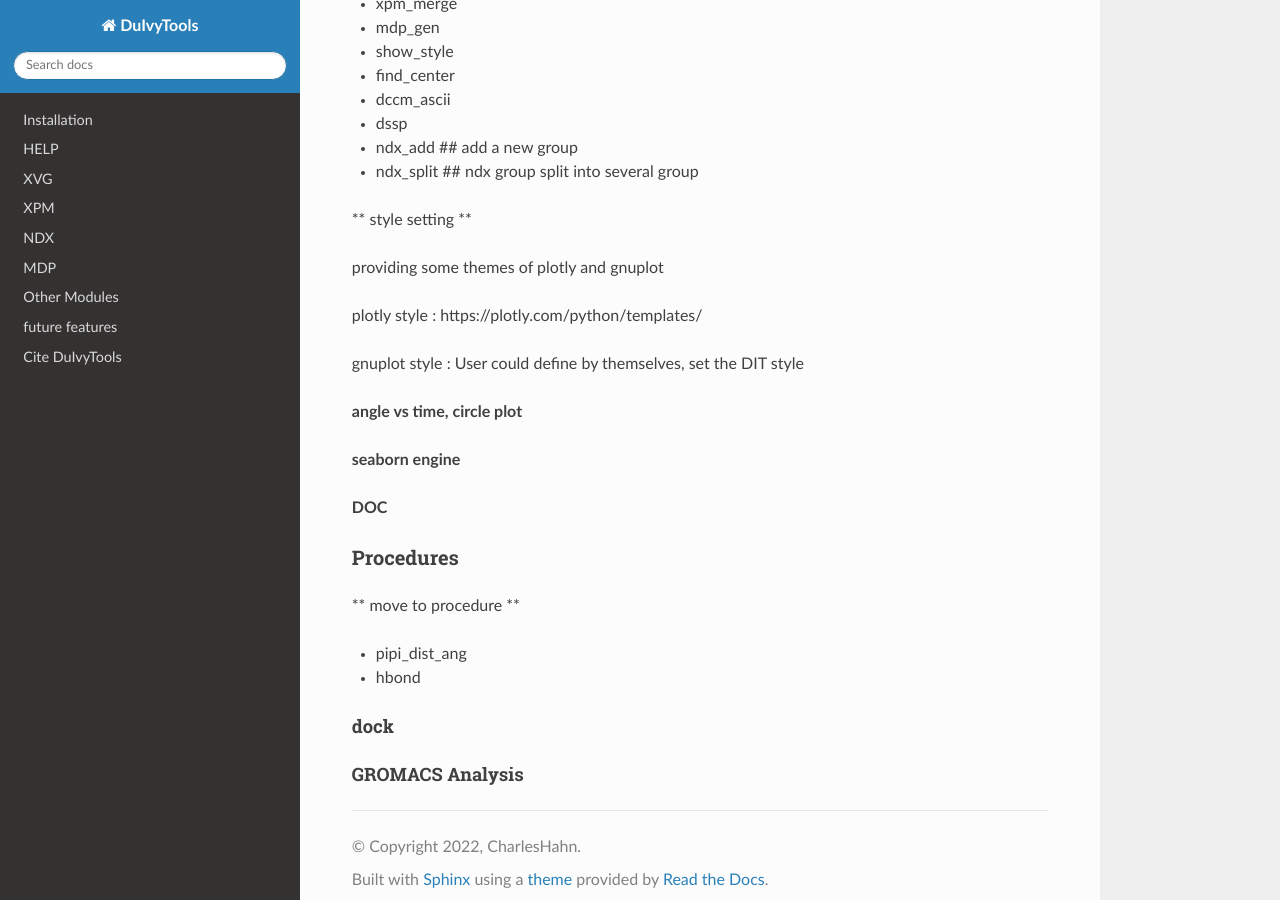
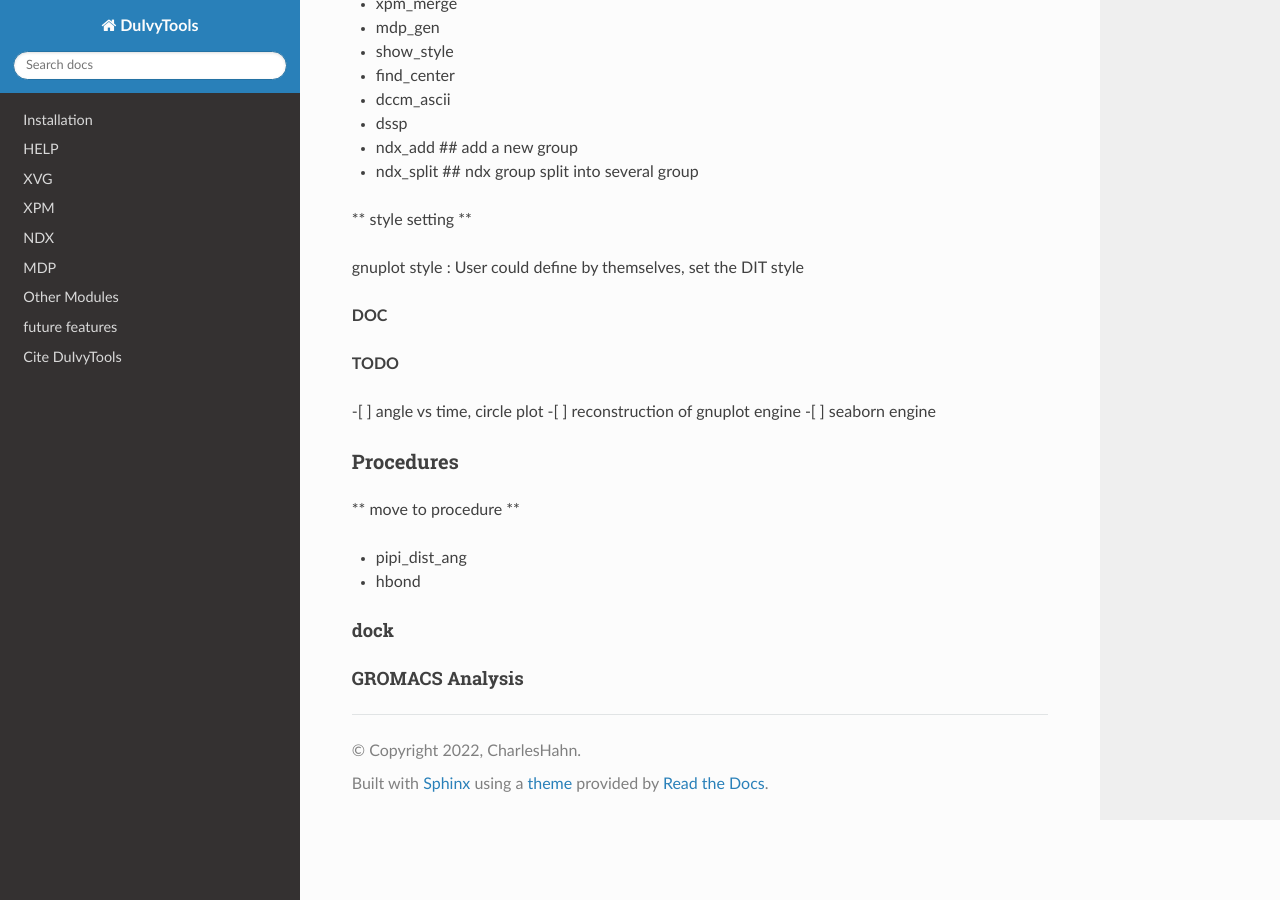
Before and after one commit to CharlesHahn/DuIvyTools, a Sphinx documentation site: the page built from docs/DITP.md, in a window 1280 px wide and 900 px high, scrolled down 3318 px. Built offline with Sphinx 7.4.7 and the Read the Docs theme 2.0.0, drawn with Linux system fonts in a browser that asks for light colours.

Commit message:
update show style

```diff
--- a/docs/DITP.md
+++ b/docs/DITP.md
@@ -174,19 +174,17 @@ optional arguments:
 
 ** style setting **
 
-providing some themes of plotly and gnuplot
-
-plotly style : https://plotly.com/python/templates/
-
 gnuplot style : User could define by themselves, set the DIT style
 
 
+**DOC**
 
-**angle vs time, circle plot**
+**TODO**
 
-**seaborn engine**
+-[ ] angle vs time, circle plot
+-[ ] reconstruction of gnuplot engine
+-[ ] seaborn engine
 
-**DOC**
 
 ### Procedures
 
```
Also changed, not shown: 1 other file.
